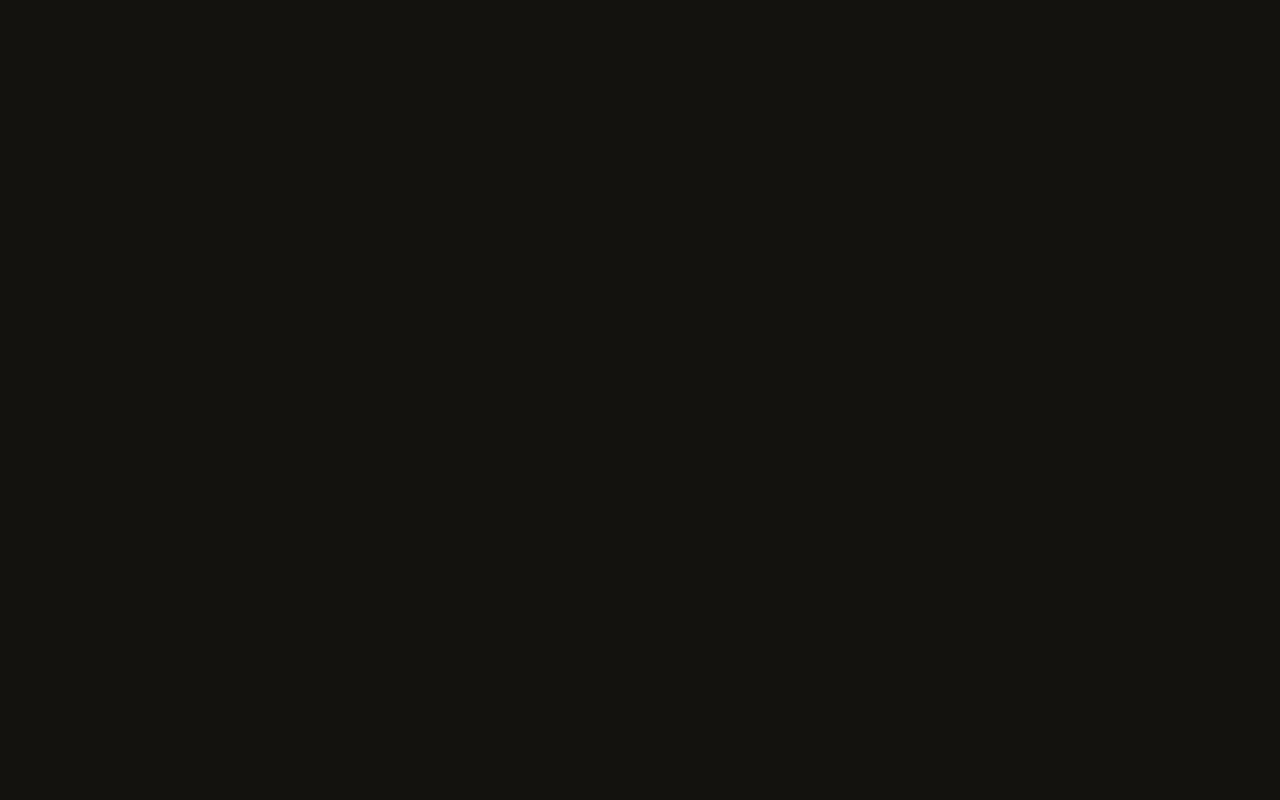
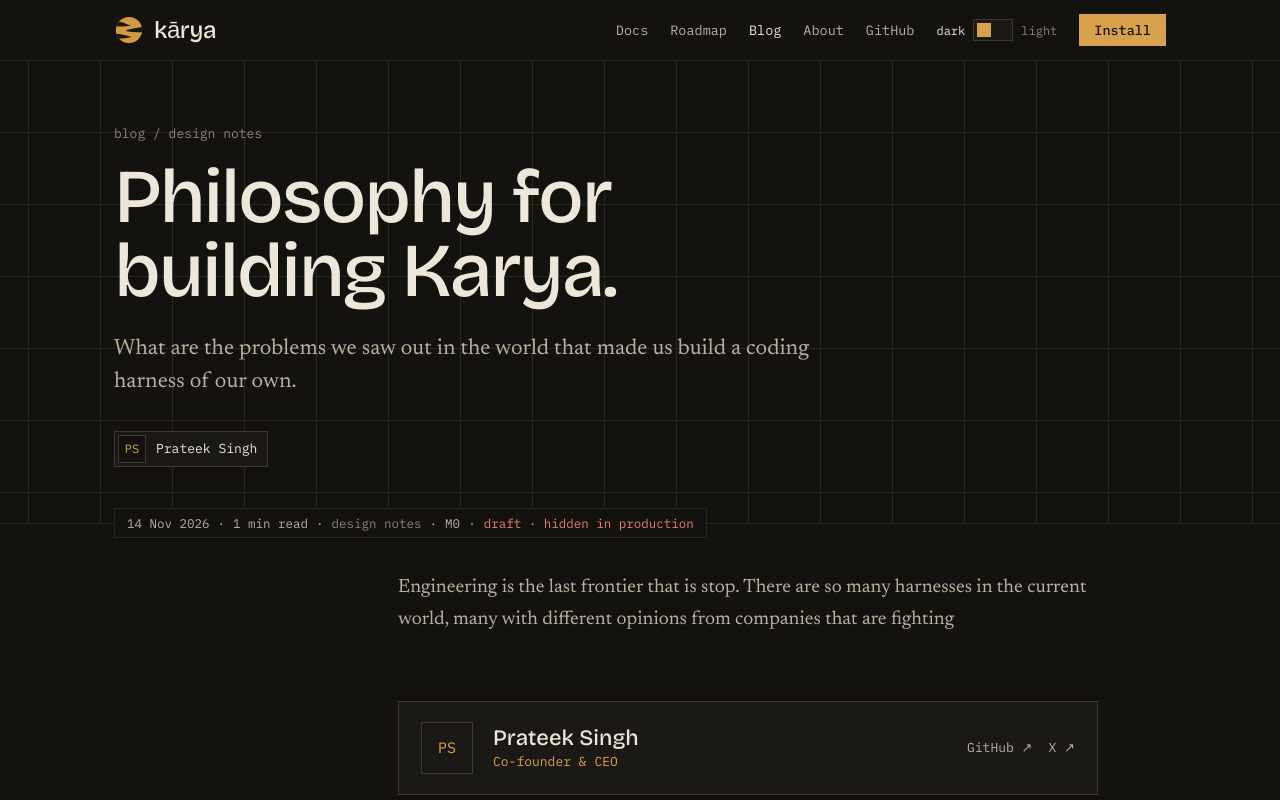
Before and after one commit to Lokeshsri11/karya-Website, a Next.js app: page /blog/philosophy in a window 1280 px wide. Before the commit this address had no page. Shown: the top 800 px of the page. Built offline with nearby package versions, Linux system fonts and the light colour scheme.

Commit message:
Add philosophy blog post and move post meta to header bottom edge

```diff
--- a/app/blog/[slug]/page.tsx
+++ b/app/blog/[slug]/page.tsx
@@ -1,5 +1,6 @@
 import type { Metadata } from "next";
 import Link from "next/link";
+import { Fragment } from "react";
 import { notFound } from "next/navigation";
 import SiteNav from "@/components/SiteNav";
 import SiteFooter from "@/components/SiteFooter";
@@ -39,24 +40,30 @@ export default async function Post({ params }: { params: Promise<{ slug: string
       <SiteNav active="blog" />
 
       <div className="bg-grid border-b border-line">
-        <div className="mx-auto my-0 max-w-275 px-6 pt-16 pb-14 mobile:px-5 mobile:pt-10 mobile:pb-10">
+        <div className="relative mx-auto my-0 max-w-275 px-6 pt-16 pb-14 mobile:px-5 mobile:pt-10 mobile:pb-10">
           <div className="font-mono text-[13px] text-fg-3">
             <Link href="/blog" className="text-fg-3 no-underline hover:text-accent">blog</Link> / {TAGS[meta.tags[0]]}
           </div>
           <h1 className="mt-4.5 mb-6 max-w-[15ch] font-display text-[clamp(40px,6vw,76px)] leading-[0.98] font-medium tracking-[-0.03em]">{meta.title}</h1>
           <p className="m-0 max-w-[56ch] font-serif text-[clamp(18px,2vw,22px)] leading-normal text-fg-2">{meta.summary}</p>
-          <div className="mt-8 flex flex-wrap items-center gap-x-3 gap-y-3 font-mono text-[13px] text-fg-2">
+          <div className="mt-8 flex flex-col items-start gap-3 font-mono text-[13px] text-fg-2">
             <span className="flex items-center gap-2.5 border border-line-2 bg-bg-2 py-0.75 pr-2.5 pl-0.75 text-fg">
               <span aria-hidden="true" className="inline-flex h-7 w-7 items-center justify-center border border-line-2 bg-bg text-[12px] text-accent">{initials}</span>
               {a.name}
             </span>
-            <span className="border border-line-2 bg-bg-2 px-2.25 py-0.75">{formatDate(meta.date)}</span>
-            <span className="border border-line-2 bg-bg-2 px-2.25 py-0.75">{meta.readMinutes} min read</span>
-            {meta.tags.map((t) => (
-              <Link key={t} href={`/blog/tag/${t}`} className="border border-line-2 bg-bg-2 px-2.25 py-0.75 text-fg-2 no-underline hover:border-accent hover:text-accent">{TAGS[t]}</Link>
-            ))}
-            {meta.milestone && <span className="border border-line-2 bg-bg-2 px-2.25 py-0.75 text-fg-2">{meta.milestone}</span>}
-            {meta.draft && <span className="border border-no bg-bg-2 px-2.25 py-0.75 text-no">draft · hidden in production</span>}
+            <div className="absolute bottom-0 left-6 flex translate-y-1/2 flex-wrap items-center gap-x-2 gap-y-1 border border-line bg-bg px-3 py-1.5 text-[12.5px] text-fg-2 mobile:left-5">
+              <span>{formatDate(meta.date)}</span>
+              <span aria-hidden="true">·</span>
+              <span>{meta.readMinutes} min read</span>
+              {meta.tags.map((t) => (
+                <Fragment key={t}>
+                  <span aria-hidden="true">·</span>
+                  <Link href={`/blog/tag/${t}`} className="text-fg-3 no-underline hover:text-accent">{TAGS[t]}</Link>
+                </Fragment>
+              ))}
+              {meta.milestone && (<><span aria-hidden="true">·</span><span>{meta.milestone}</span></>)}
+              {meta.draft && (<><span aria-hidden="true">·</span><span className="text-no">draft · hidden in production</span></>)}
+            </div>
           </div>
         </div>
       </div>
--- /dev/null
+++ b/content/blog/philosophy.mdx
@@ -0,0 +1,12 @@
+---
+title: "Philosophy for building Karya."
+summary: "What are the problems we saw out in the world that made us build a coding harness of our own."
+date: "2026-11-14"
+author: prateek
+tags: [design-notes]
+milestone: M0
+draft: true
+---
+
+Engineering is the last frontier that is stop. There are so many harnesses in
+the current world, many with different opinions from companies that are fighting
```
